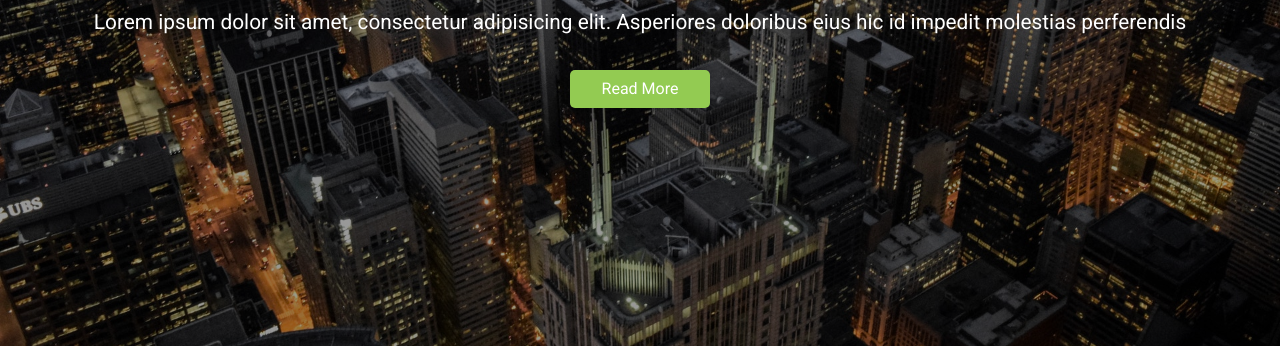
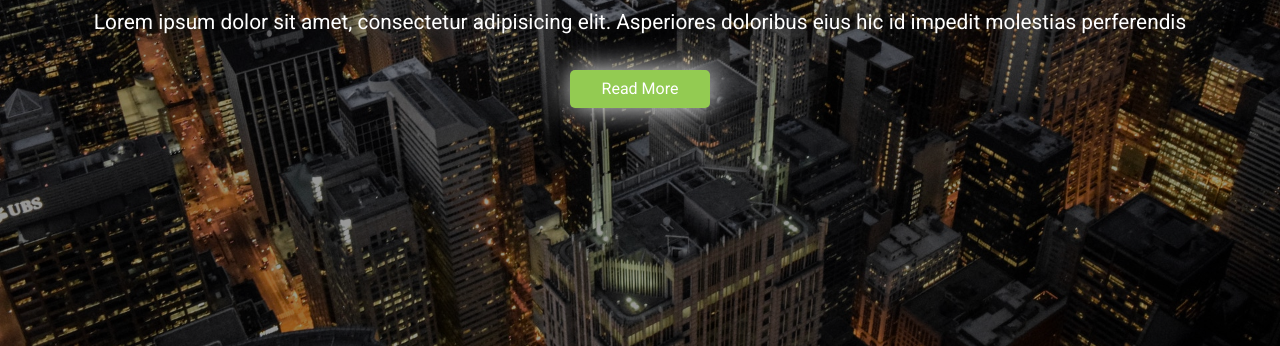
Before and after one commit to baryshkov/verstka, a plain HTML site: page 03_EdgeLedger/index.html in a window 1280 px wide. Shown: the part 454-800 px from the top of the page. Drawn offline with nearby package versions, Linux system fonts and the light colour scheme.

Commit message:
Added box shadow to button

```diff
--- a/03_EdgeLedger/styles/style.css
+++ b/03_EdgeLedger/styles/style.css
@@ -96,10 +96,13 @@ h1 {
     /*width: ;*/
     border: none;
     border-radius: 5px;
+    box-shadow: 0 0 30px;
 }
 
 .btn:hover {
     background-color: #7ab436;
+    box-shadow: 0 0 10px;
+
 }
 
 .btn-dark {
```
